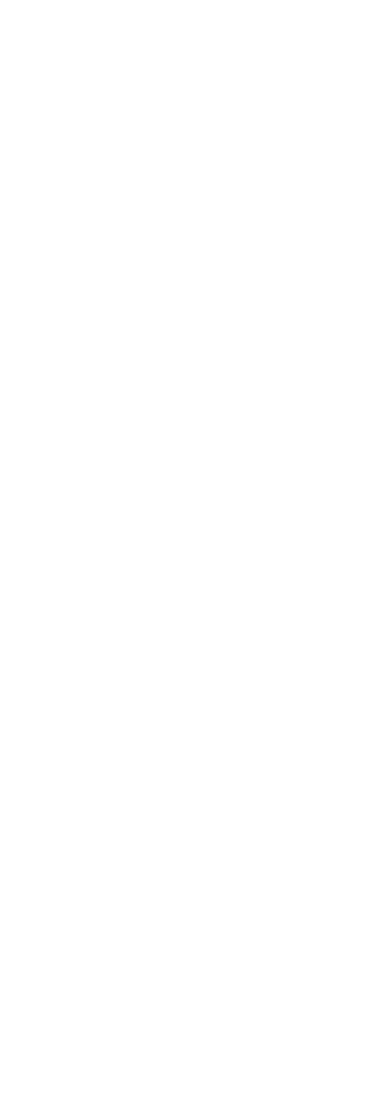
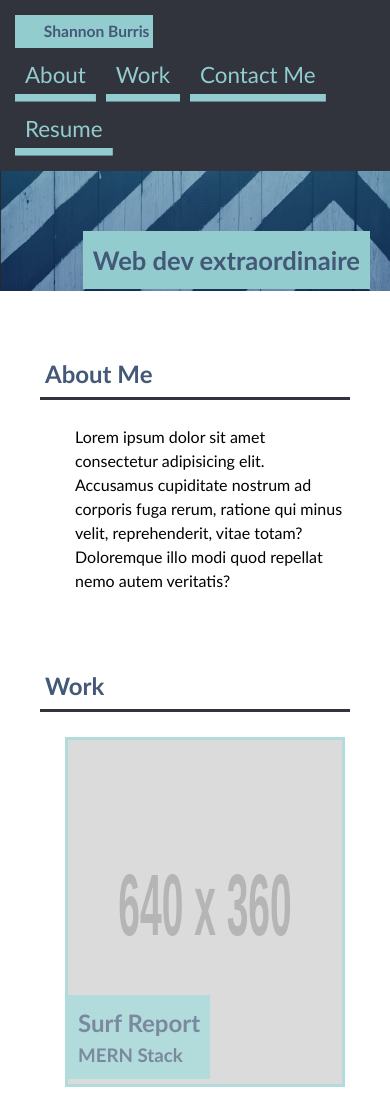
Before and after one commit to shannonjburris/Portfolio, a plain HTML site: page index.html in a window 390 px wide. Shown: the top 1094 px of the page. Before the commit the page ends 844 px from the top, so only its background shows below. Drawn offline with Linux system fonts and the light colour scheme; placeholder pictures from the web are drawn by us.

Commit message:
CSS updated

```diff
--- a/assets/CSS/reset.css
+++ /dev/null
@@ -1,29 +0,0 @@
-* {
-    margin: 0;
-    padding: 0;
-    box-sizing: border-box;
-  }
-
-  html {
-    height: 100%;
-  }
-
-  body {
-    min-height: 100%;
-    line-height: 1;
-    font-family: sans-serif;
-  }
-
-  h1, h2, h3, h4, h5, h6 {
-    font-size: 100%;
-  }
-
-  input, select, option, optgroup, textarea, button,
-  pre, code {
-    font-size: 100%;
-    font-family: inherit;
-  }
-
-  ol, ul {
-    list-style: none;
-  }
--- a/assets/CSS/styles.css
+++ b/assets/CSS/styles.css
@@ -0,0 +1,215 @@
+* {
+    box-sizing: border-box;
+}
+
+:root {
+    --dark: #31343d;
+    --teal: #92CCCE;
+    --text: #445877;
+}
+
+body {
+    margin: 0;
+    padding: 0;
+    font-family: 'Trebuchet MS', 'Lucida Sans Unicode', 'Lucida Grande', 'Lucida Sans', Arial, sans-serif;
+    line-height: 1.5;
+}
+
+h1,
+h2,
+h3,
+h4,
+h5,
+h6 {
+    margin: 0;
+}
+
+p {
+    margin: 0;
+}
+
+header {
+    padding: 15px 15px;
+    display: flex;
+    flex-direction: row;
+    justify-content: space-between;
+    flex-wrap: wrap;
+    align-items: center;
+    background: var(--dark);
+}
+/* fix padding */
+header h1 {
+    color: var(--text);
+    background: var(--teal);
+    padding: 5px 1% 5px 8%;
+    font-size: 4vw;
+}
+
+nav {
+    display: flex;
+    flex-direction: row;
+    flex-wrap: wrap;
+}
+
+nav a {
+    text-decoration: none;
+    padding: 10px;
+    margin-right: 10px;
+    color: var(--teal);
+    background-image: linear-gradient(280deg, var(--teal) 0%, var(--teal) 100%);
+    background-repeat: no-repeat;
+    background-size: 100% 0.2cm;
+    background-position: bottom;
+    font-size: 1.4em;
+    transition: all .25s ease-in;
+}
+
+nav a:hover {
+    background-size: 100% 100%;
+    color: var(--dark);
+}
+
+.hero-banner {
+    padding: 60px;
+    background-image: url(../images/Screen\ Shot\ 2021-06-20\ at\ 6.06.22\ PM.png) ;
+    background-repeat: no-repeat;
+    background-size: 100%;
+    position: relative;
+}
+
+.hero-text {
+    position: absolute;
+    right: 20px;
+}
+
+.hero-text h2 {
+    color: var(--text);
+    background: var(--teal);
+    font-size: 1.6em;
+    padding: 10px;
+}
+.container {
+    padding: 40px;
+    display: flex;
+    flex-direction: row;
+    flex-wrap: wrap;
+}
+
+#about-me-text {
+    padding: 10px;
+}
+
+
+.flex-row {
+    display: flex;
+    flex-direction: row;
+    margin: 20px 0 30px 0;
+}
+
+.left {
+    padding: 5px;
+    min-width: 150px;
+    text-align: right;
+    color: var(--text);
+    border-right: 3px solid #31343d;
+}
+
+.left h2 {
+    margin-right: 5px;
+}
+
+.content {
+    padding: 10px;
+    margin: 5px 0 0 15px;
+    width: 100%;
+    display: flex;
+    flex-wrap: wrap;
+    justify-content: space-evenly;
+}
+
+.card-links {
+    position: absolute;
+    bottom: 5px;
+    z-index: 2;
+    text-decoration: none;
+    color: var(--text);
+    background: var(--teal);
+    padding: 10px;
+
+}
+img {
+    width: 100%;
+    height: 100%;
+}
+
+article {
+    border: 3px solid var(--teal);
+    width: calc(50% - 10px);
+    margin-right: 10px;
+    margin-top: 10px;
+    opacity: 70%;
+    position: relative;
+}
+
+article:hover {
+    opacity: 100%;
+}
+
+article:nth-child(1) {
+    width: 100%;
+}
+
+.contact-links {
+    width: 100%;
+    padding: 0;
+    display: flex;
+    flex-wrap: wrap;
+    list-style-type: none;
+    justify-content: space-between;
+}
+
+.contact-links li a {
+    text-decoration: none;
+    font-size: large;
+    color: var(--text);
+    padding: 5px;
+    border-bottom: 3px solid #31343d;
+}
+
+
+@media screen and (max-width: 768px) {
+    .flex-row {
+        justify-content: left;
+        flex-direction: column;
+        width: 100%;
+    }
+
+    .left {
+        border-bottom: 3px solid #31343d;
+        border-right: none;
+    }
+    .left h2 {
+        text-align: left;
+    }
+    article {
+        width: 100%;
+        height: 350px;
+    }
+    .contact-links {
+        justify-content: left;
+        flex-direction: column;
+    }
+}
+
+@media screen and (max-width: 768px) {
+    .container {
+        flex-direction: column;
+        flex-wrap: wrap;
+    }
+}
+
+@media screen and (max-width: 768px) {
+        header, nav {
+            flex-direction: row;
+        }
+    }
--- a/index.html
+++ b/index.html
@@ -1,14 +1,110 @@
 <!DOCTYPE html>
 <html lang="en">
+
 <head>
     <meta charset="UTF-8">
     <meta http-equiv="X-UA-Compatible" content="IE=edge">
     <meta name="viewport" content="width=device-width, initial-scale=1.0">
-    <link rel="stylesheet" href="./assets/CSS/reset.css" />
     <link rel="stylesheet" href="./assets/CSS/styles.css" />
     <title>Portfolio</title>
 </head>
+
 <body>
+    <!-- header containing nav -->
+    <header>
+        <h1>Shannon Burris</h1>
+        <nav>
+            <a href="#about-me">About</a>
+            <a href="#work">Work</a>
+            <a href="#contact">Contact Me</a>
+            <a href="#">Resume</a>
+        </nav>
+    </header>
+    <!-- hero banner -->
+    <section class="hero-banner">
+        <div class="hero-text">
+            <h2>Web dev extraordinaire</h2>
+        </div>
+    </section>
+    <!-- flex containers -->
+    <section class="container">
+        <div class="flex-row">
+            <div class="left">
+                <h2 id="about-me">About Me</h2>
+            </div>
+            <div class="content">
+                <p id="about-me-text">Lorem ipsum dolor sit amet consectetur adipisicing elit. Accusamus cupiditate
+                    nostrum ad corporis fuga rerum, ratione qui minus velit, reprehenderit, vitae totam? Doloremque illo
+                    modi quod repellat nemo autem veritatis?</p>
+            </div>
+        </div>
+        <div class="flex-row">
+            <div class="left">
+                <h2 id="work">Work</h2>
+            </div>
+            <div class="content" id="work-content">
+                <article>
+                    <a href="#">
+                        <div class="card-links">
+                            <h2>Surf Report</h2>
+                            <h3>MERN Stack</h3>
+                        </div>
+                        <img src="http://via.placeholder.com/640x360" alt="placeholder image">
+                    </a>
+                </article>
+                <article>
+                    <a href="#">
+                        <div class="card-links">
+                            <h2>LED Wall</h2>
+                            <h3>Node/IoT</h3>
+                        </div>
+                        <img src="http://via.placeholder.com/640x360" alt="placeholder image">
+                    </a>
+                </article>
+                <article>
+                    <a href="#">
+                        <div class="card-links">
+                            <h2>Calculator</h2>
+                            <h3>React/JavaScript/CSS</h3>
+                        </div>
+                        <img src="http://via.placeholder.com/640x360" alt="placeholder image">
+                    </a>
+                </article>
+                <article>
+                    <a href="#">
+                        <div class="card-links">
+                            <h2>Pastel Puzzels</h2>
+                            <h3>MERN Stack</h3>
+                        </div>
+                        <img src="http://via.placeholder.com/640x360" alt="placeholder image">
+                    </a>
+                </article>
+                <article>
+                    <a href="#">
+                        <div class="card-links">
+                            <h2>Run Buddy</h2>
+                            <h3>HTML/CSS</h3>
+                        </div>
+                        <img src="http://via.placeholder.com/640x360" alt="placeholder image">
+                    </a>
+                </article>
+            </div>
+        </div>
+        <div class="flex-row">
+            <div class="left">
+                <h2 id="contact">Contact</h2>
+            </div>
+            <div class="content">
+                <ul class="contact-links">
+                    <li> <a href="tel:863-255-6043">863-255-6043</a> </li>
+                    <li> <a href="mailto:shannonjburris@gmail.com" target="_blank">shannonjburris@gmail.com</a> </li>
+                    <li> <a href="https://github.com/shannonjburris" target="_blank">GitHub</a> </li>
+                    <li> <a href="www.linkedin.com/in/shannon-burris" target="_blank">Linkedin</a></li>
+                </ul>
+            </div>
+        </div>
 
+    </section>
 </body>
+
 </html>
```
Also changed, not shown: assets/images/Screen Shot 2021-06-20 at 6.06.22 PM.png (added), 2 other files.
